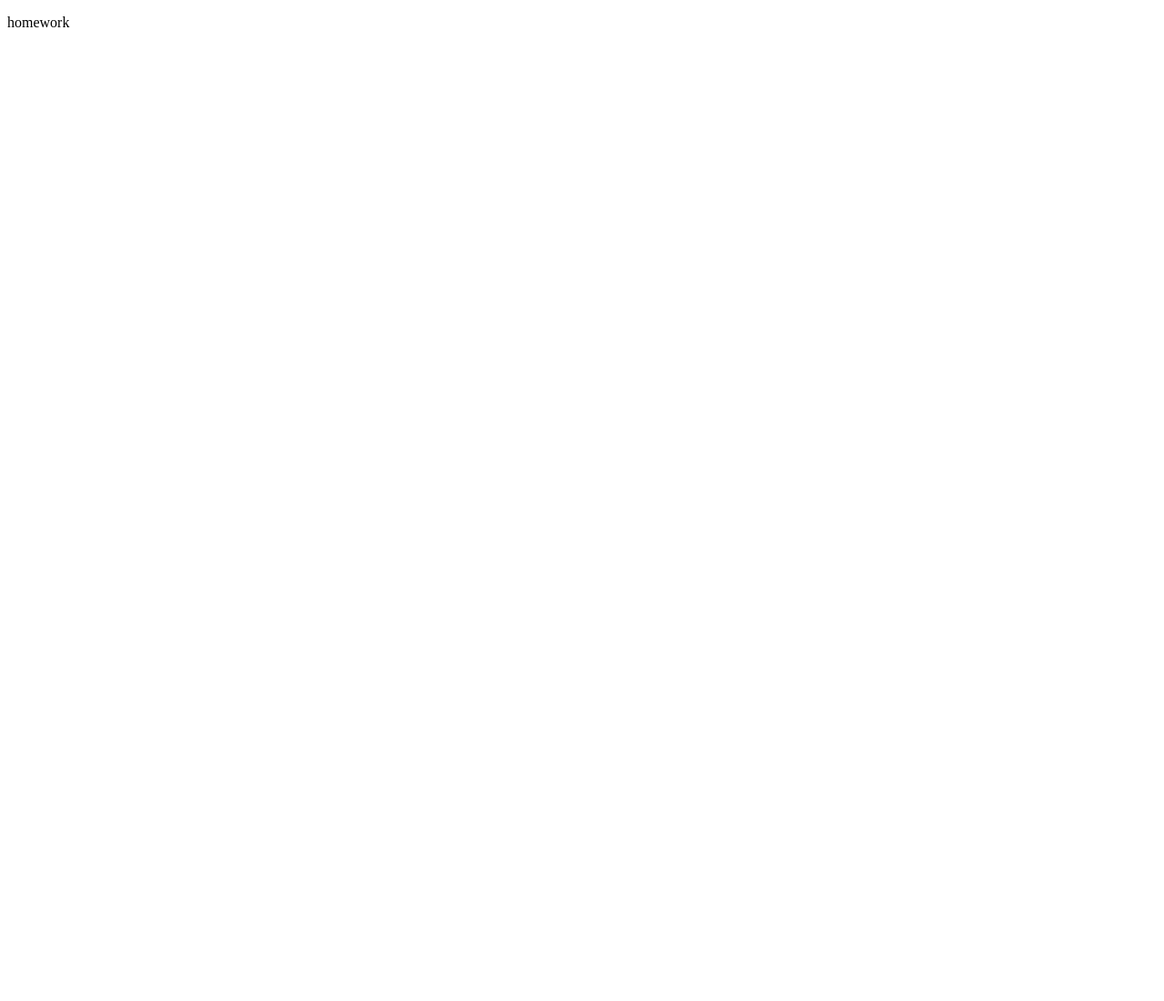
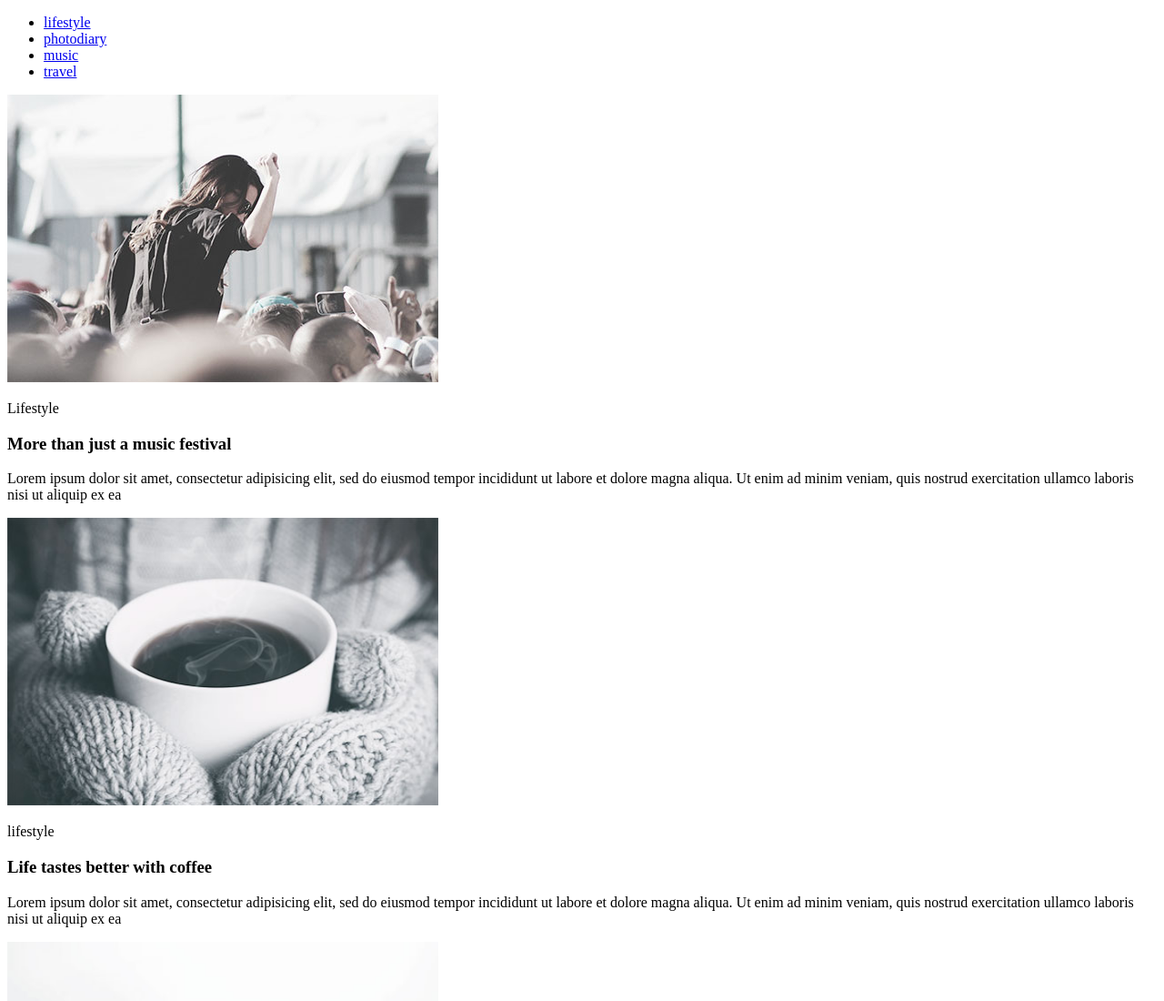
Before and after one commit to NelliPestych/goit-fe-course, a plain HTML site: page module-1/index.html in a window 1280 px wide. Shown: the top 1100 px of the page at 91% size. Before the commit the page ends 800 px from the top, so only its background shows below. Drawn offline with Linux system fonts and the light colour scheme.

Commit message:
my homework1

```diff
--- a/module-1/index.html
+++ b/module-1/index.html
@@ -1,12 +1,54 @@
 <!DOCTYPE html>
 <html lang="en">
 <head>
-    <meta charset="UTF-8">
-    <meta name="viewport" content="width=device-width, initial-scale=1.0">
-    <meta http-equiv="X-UA-Compatible" content="ie=edge">
-    <title>Document</title>
+  <meta charset="UTF-8">
+  <meta name="viewport" content="width=device-width, initial-scale=1.0">
+  <meta http-equiv="X-UA-Compatible" content="ie=edge">
+  <title>Document</title>
 </head>
 <body>
-    <p>homework</p>
+  <header>
+    <nav>
+      <ul>
+        <li><a href="#">lifestyle</a></li>
+        <li><a href="#">photodiary</a></li>
+        <li><a href="#">music</a></li>
+        <li><a href="#">travel</a></li>
+      </ul>
+    </nav>
+  </header>
+  <main>
+    <section>
+      <img src="./Безимени-0.jpg" alt="nice picture" width="474" height="316">
+      <p>Lifestyle</p>
+      <h3>More than just a music festival</h3>
+      <p>Lorem ipsum dolor sit amet, consectetur adipisicing elit, sed do eiusmod tempor incididunt ut labore et
+        dolore magna aliqua. Ut enim ad minim veniam, quis nostrud exercitation ullamco laboris nisi ut aliquip
+        ex
+        ea</p>
+      <img src="./Безимени-2.jpg" alt="nice picture" width="474" height="316">
+      <p>lifestyle</p>
+      <h3>Life tastes better with coffee</h3>
+      <p>Lorem ipsum dolor sit amet, consectetur adipisicing elit, sed do eiusmod tempor incididunt ut labore et
+        dolore magna aliqua. Ut enim ad minim veniam, quis nostrud exercitation ullamco laboris nisi ut aliquip
+        ex
+        ea</p>
+      <img src="./Безимени-3.jpg" alt="nice picture" width="474" height="316">
+      <p>photodiary</p>
+      <h3>American dream</h3>
+      <p>Lorem ipsum dolor sit amet, consectetur adipisicing elit, sed do eiusmod tempor incididunt ut labore et
+        dolore magna aliqua. Ut enim ad minim veniam, quis nostrud exercitation ullamco laboris nisi ut aliquip
+        ex
+        ea</p>
+      <img src="./Безимени-1.jpg" alt="nice picture" width="474" height="316">
+      <p>photodiary</p>
+      <h3>A day exploring the Alps</h3>
+      <p>Lorem ipsum dolor sit amet, consectetur adipisicing elit, sed do eiusmod tempor incididunt ut labore et
+        dolore magna aliqua. Ut enim ad minim veniam, quis nostrud exercitation ullamco laboris nisi ut aliquip
+        ex
+        ea</p>
+      <button>Load more</button>
+    </section>
+  </main>
 </body>
 </html>
```
Also changed, not shown: module-1/Безимени-0.jpg (added), module-1/Безимени-1.jpg (added), module-1/Безимени-2.jpg (added), module-1/Безимени-3.jpg (added).
